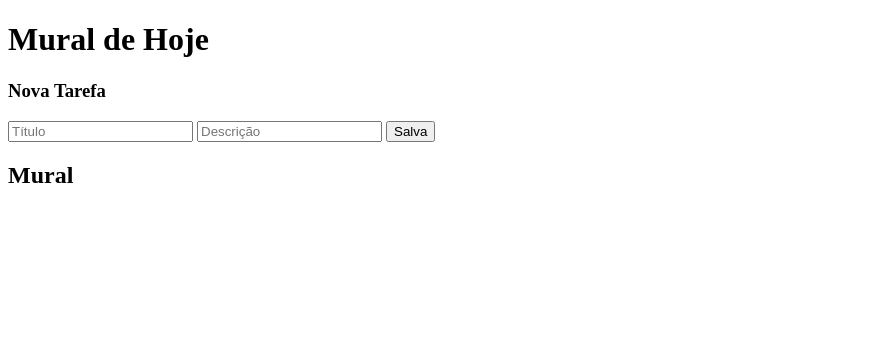
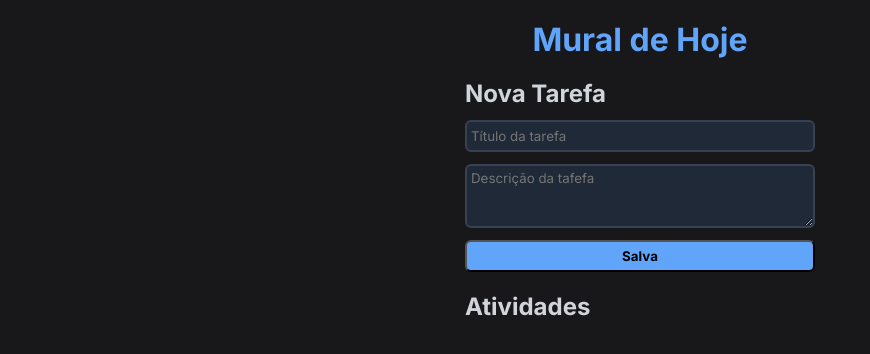
Before and after one commit to CassioRitse/projetosProgramadorBr, a website: page muralDeAvisos/public/index.html in a window 1280 px wide. Shown: the whole page, without its empty margins (0-870 px from the left). Drawn offline with Linux system fonts and the light colour scheme; no server answers.

Commit message:
added style.css to project

```diff
--- a/muralDeAvisos/public/index.html
+++ b/muralDeAvisos/public/index.html
@@ -1,10 +1,16 @@
 <!DOCTYPE html>
 <html lang="en">
-
   <head>
-    <meta charset="UTF-8">
-    <meta http-equiv="X-UA-Compatible" content="IE=edge">
-    <meta name="viewport" content="width=device-width, initial-scale=1.0">
+    <meta charset="UTF-8" />
+    <meta http-equiv="X-UA-Compatible" content="IE=edge" />
+    <meta name="viewport" content="width=device-width, initial-scale=1.0" />
+    <link rel="stylesheet" href="styles/style.css" />
+    <link rel="preconnect" href="https://fonts.googleapis.com" />
+    <link rel="preconnect" href="https://fonts.gstatic.com" crossorigin />
+    <link
+      href="https://fonts.googleapis.com/css2?family=Inter:wght@100;400;700&display=swap"
+      rel="stylesheet"
+    />
     <title>Mural</title>
   </head>
 
@@ -12,21 +18,29 @@
     <h1>Mural de Hoje</h1>
     <div class="container">
       <div class="header-container">
-            <h3>Nova Tarefa</h3>
-            <div>
-                <input id="input-title" type="text" placeholder="Título">
-                <input id="input-description" type="text" placeholder="Descrição">
-                <button class="btn-submit" onclick="newPost()">Salva</button>
+        <h2 class="header-title">Nova Tarefa</h2>
+        <div class="form">
+          <input
+            id="input-title"
+            class="input"
+            type="text"
+            placeholder="Título da tarefa"
+          />
+          <textarea
+            class="input description"
+            id="input-description"
+            cols="30"
+            rows="10"
+            placeholder="Descrição da tafefa"
+          ></textarea>
+          <button class="btn" onclick="newPost()">Salva</button>
         </div>
       </div>
       <div class="main-container">
-            <h2 id="title">Mural</h2>
-            <div id="posts-container">
-
-            </div>
+        <h2 id="title">Atividades</h2>
+        <div id="posts-container"></div>
       </div>
     </div>
     <script src="./scripts/script.js"></script>
   </body>
-
 </html>
--- a/muralDeAvisos/public/styles/style.css
+++ b/muralDeAvisos/public/styles/style.css
@@ -0,0 +1,89 @@
+* {
+  padding: 0;
+  margin: 0;
+  box-sizing: border-box;
+  font-family: "Inter", "sans";
+}
+
+body {
+  background-color: #18181b;
+}
+
+h1 {
+  text-align: center;
+  color: #60a5fa;
+  margin: 20px;
+}
+
+.container {
+  width: 350px;
+  margin: auto;
+}
+
+.header-container {
+  color: #d1d5db;
+}
+
+.form {
+  display: flex;
+  margin-top: 12px;
+  flex-direction: column;
+  row-gap: 12px;
+}
+
+.input {
+  height: 32px;
+  background-color: #1f2937;
+  border: solid 2px #374151;
+  padding: 4px;
+  border-radius: 6px;
+  outline: none;
+  color: #d4d4d8;
+}
+
+.description{
+    height: 64px;
+}
+
+.input:focus {
+  border: solid 2px #60a5fa;
+}
+
+.btn {
+  height: 32px;
+  border-radius: 6px;
+  font-weight: bold;
+  background-color: #60a5fa;
+  transition: 0.25s;
+}
+
+.btn:hover {
+  background-color: #93c5fd;
+}
+
+.main-container {
+  color: #d1d5db;
+  margin-top: 20px;
+}
+
+.card {
+  background-color: #27272a;
+  padding: 10px;
+  margin-top: 8px;
+  margin-bottom: 8px;
+  border: solid 2px #374151;
+  border-radius: 6px;
+}
+
+.card-title {
+  font-weight: bold;
+  font-size: medium;
+  margin-bottom: 8px;
+  border-bottom: 1px solid #374151;
+}
+
+.card-body {
+  font-weight: 200;
+  font-size: small;
+  margin-bottom: 8px;
+}
```
Also changed, not shown: muralDeAvisos/index.html (deleted, +0 -12 lines). Lines whose indentation alone changed are shown as unchanged.
